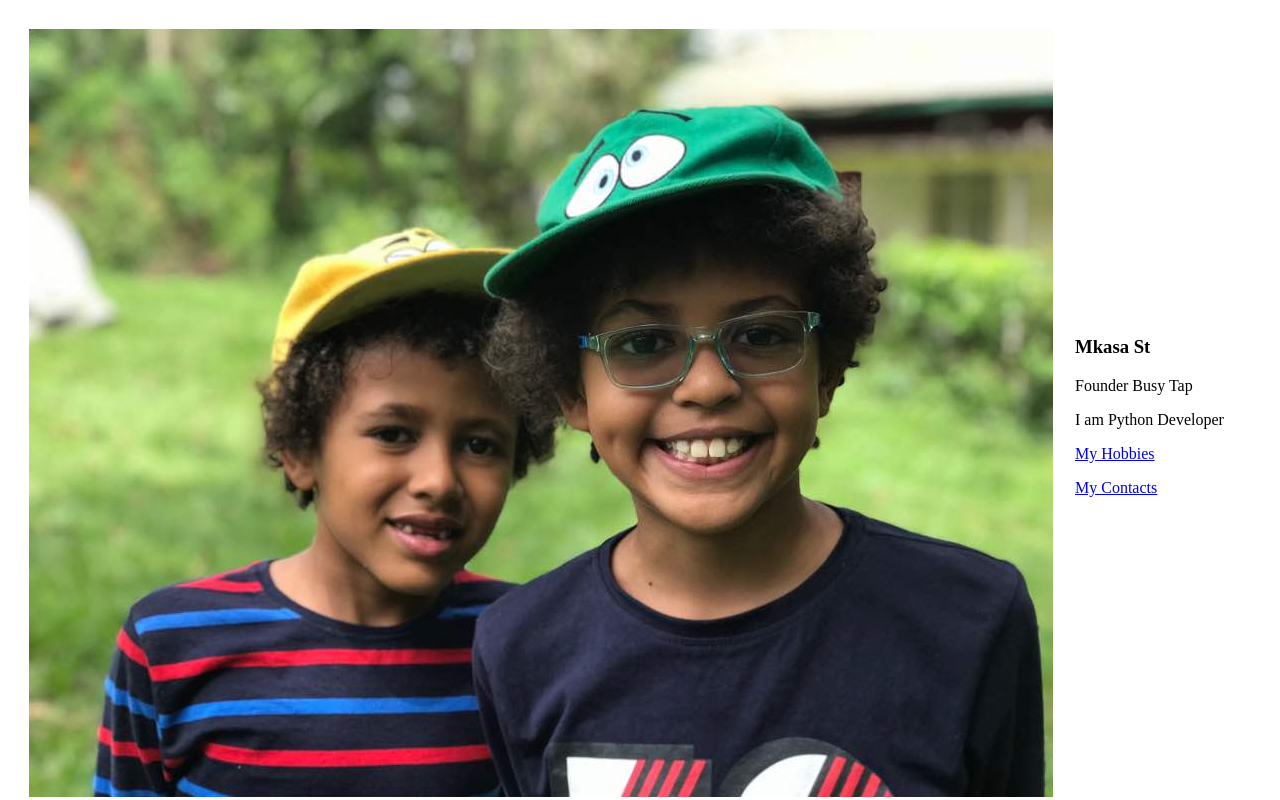
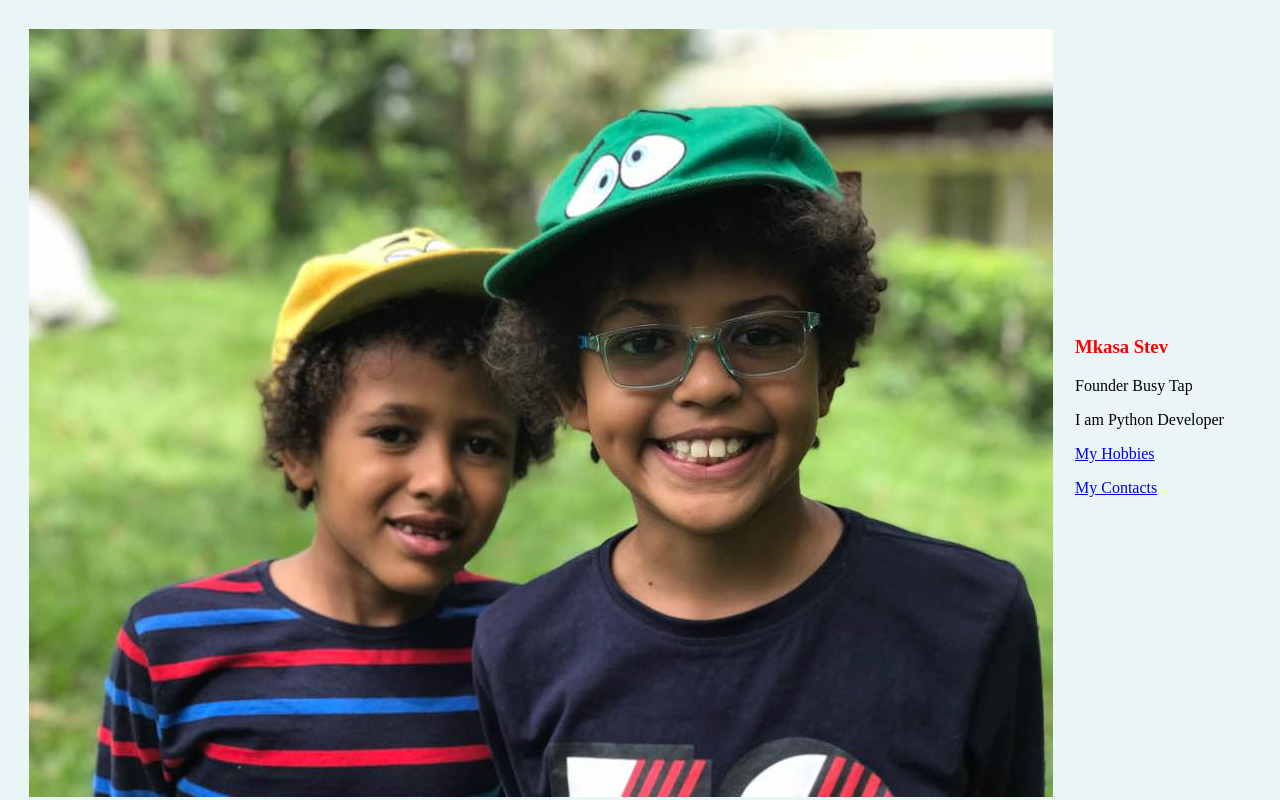
Before and after one commit to busytap/cv, a plain HTML site: page index.html in a window 1280 px wide. Shown: the top 800 px of the page. Drawn offline with Linux system fonts and the light colour scheme.

Commit message:
Update index.html
css linking

```diff
--- a/index.html
+++ b/index.html
@@ -3,6 +3,8 @@
   <head>
     <meta charset="utf-8">
     <title>Mkasa Site</title>
+    <link rel="stylesheet" href="css/styles.css">
+    <link rel="icon" href="icon.ico"
   </head>
   <body>
 
@@ -10,7 +12,7 @@
       <tr>
         <td><img src="dg.jpg" alt="Mkasa"></td>
 
-        <td><p><h3>Mkasa St</h3></p>
+        <td><p><h3>Mkasa Stev</h3></p>
         <p>Founder Busy Tap</p>
 
         <p>I am Python Developer</p>
```
